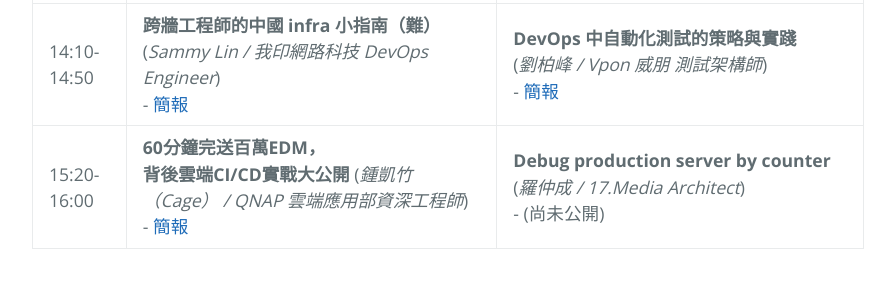
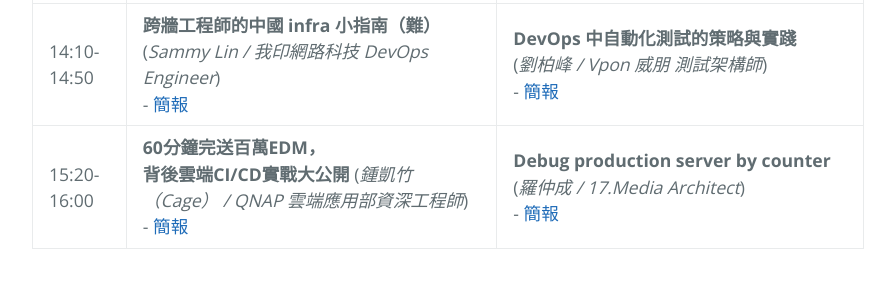
Before and after one commit to DevOpsTW/devops_summit_2016, a plain HTML site: page index.html in a window 1280 px wide. Shown: the part 1960-2246 px from the top of the page, without its empty margins (192-1087 px from the left). Drawn offline with nearby package versions, Linux system fonts and the light colour scheme.

Commit message:
Update index.html

```diff
--- a/index.html
+++ b/index.html
@@ -159,7 +159,7 @@
 <strong>60分鐘完送百萬EDM，背後雲端CI/CD實戰大公開</strong> (<em>鍾凱竹（Cage） / QNAP 雲端應用部資深工程師</em>) <br>  - <a href="http://www.slideshare.net/cagechung/60edmcicd">簡報</a>
 </td>
 <td>
-<strong>Debug production server by counter</strong> (<em>羅仲成 / 17.Media Architect</em>) <br>  - (尚未公開)</td>
+<strong>Debug production server by counter</strong> (<em>羅仲成 / 17.Media Architect</em>) <br>  - <a href="http://www.slideshare.net/roycclou/debug-production-server-by-counter">簡報</a></td>
 </tr>
 </tbody>
 </table>
```
